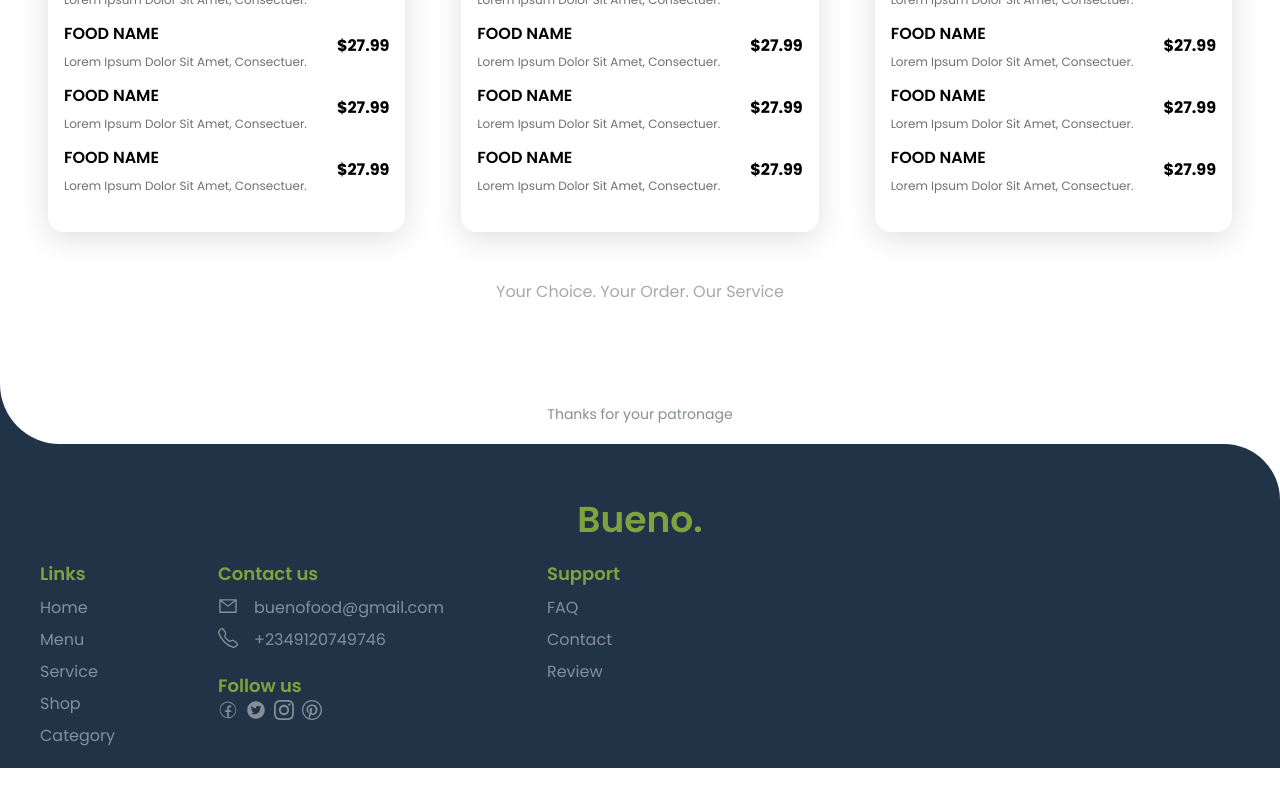
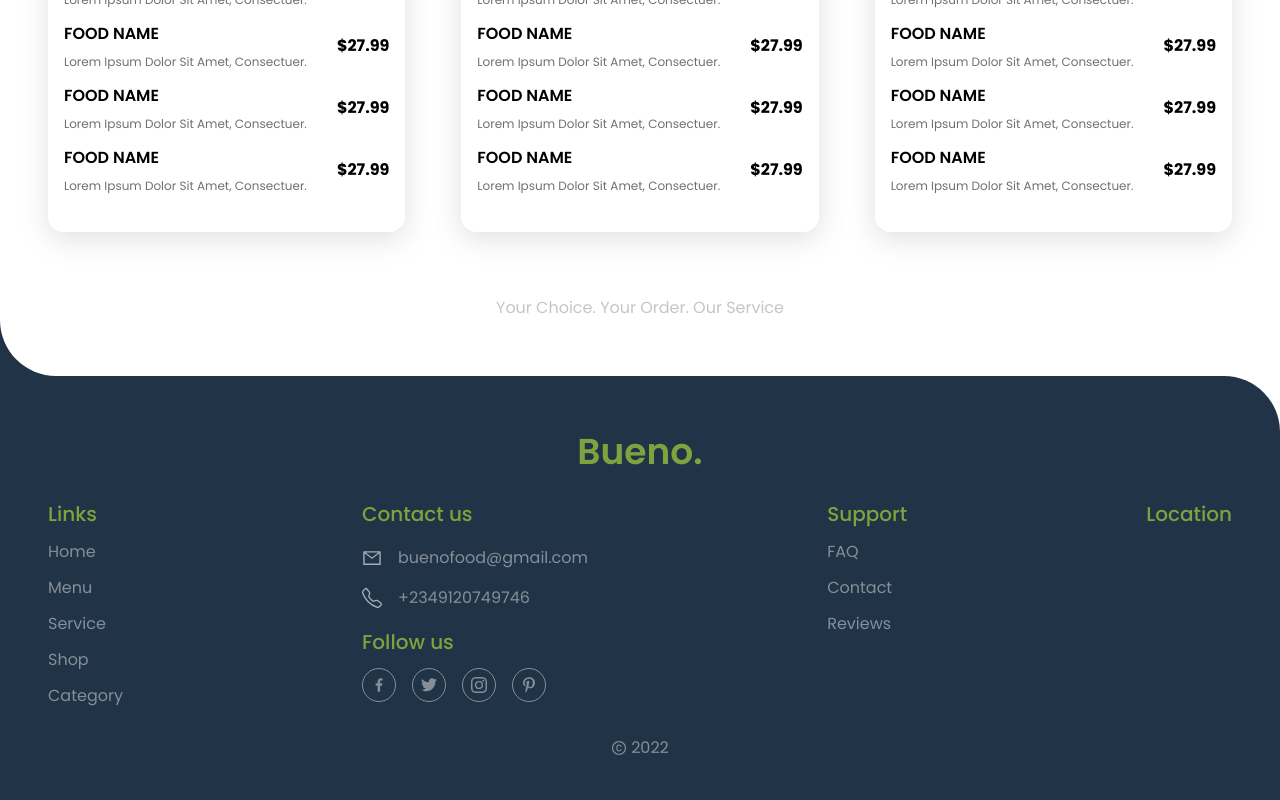
Before and after one commit to akinlope/Bueno, a React (Create React App) app: page /menu in a window 1280 px wide. Shown: the part 1614-2414 px from the top of the page. Before the commit the page ends 2382 px from the top, so only its background shows below. Built offline with nearby package versions, Linux system fonts and the light colour scheme; the HTML template or start-up script is replaced by a standard one.

Commit message:
Finished modifying home components

```diff
--- /dev/null
+++ b/src/Components/BottomText.jsx
@@ -0,0 +1,9 @@
+const BottomText = ({ text }) => {
+  return (
+    <div className="text-center mt-16">
+      <p className="capitalize text-priBrown opacity-40">{text}</p>
+    </div>
+  );
+};
+
+export default BottomText;
--- a/src/Components/CardNormal.jsx
+++ b/src/Components/CardNormal.jsx
@@ -1,5 +1,4 @@
 import { Swiper, SwiperSlide } from "swiper/react";
-import "swiper/css";
 import { BsHeart } from "react-icons/bs";
 import { FaPlus } from "react-icons/fa";
 
--- a/src/Components/Footer.jsx
+++ b/src/Components/Footer.jsx
@@ -1,82 +1,115 @@
-import { AiOutlineMail, AiFillTwitterCircle } from "react-icons/ai";
-import { BsTelephone } from "react-icons/bs";
-import { CiFacebook } from "react-icons/ci";
-// import { TiSocialTwitterCircular } from "react-icons/ti";
-import { SiInstagram } from "react-icons/si";
-import { ImPinterest2 } from "react-icons/im";
+import { AiOutlineCopyrightCircle, AiOutlineMail } from "react-icons/ai";
+import { BsInstagram, BsTelephone } from "react-icons/bs";
+import { FaPinterestP } from "react-icons/fa";
+import { GrFacebookOption, GrTwitter } from "react-icons/gr";
+import { Link } from "react-router-dom";
 // import { Wrapper, Status } from "@googlemaps/react-wrapper";
 
 const Footer = () => {
   return (
-    <div className="bg-pureWhite">
-      <div className="mt-20 bg-pureBlue">
-        <div className="flex justify-center pt-5 pb-5 bg-pureWhite rounded-bl-full">
-          <p className="text-sm text-priGray ">Thanks for your patronage</p>
-        </div>
-        <div className="bg-pureWhite h-20"></div>
-        <div className="bg-pureBlue rounded-tr-full h-14 z-20 -mt-20"></div>
+    <div className="w-full">
+      <div className="bg-pureBlue">
+        <div className="rounded-bl-full bg-pureWhite h-14"></div>
+      </div>
+      <div className="bg-pureBlue rounded-tr-full h-14"></div>
 
-        <div className=" bg-pureBlue">
-          <div className=" flex justify-center">
-            <p className=" text-4xl text-priGreen font-semibold">Bueno.</p>
+      <div className=" bg-pureBlue pb-10">
+        <p className=" text-4xl text-center text-priGreen font-semibold">
+          Bueno.
+        </p>
+
+        <div className="flex justify-between px-12 p-7">
+          <div className="">
+            <p className="text-xl text-priGreen font-medium mb-3">Links</p>
+            <div className="space-y-3">
+              <li className="list-none text-priGray">
+                <Link to={"/"}>Home</Link>{" "}
+              </li>
+              <li className="list-none text-priGray">
+                <Link to={"/menu"}>Menu</Link>{" "}
+              </li>
+              <li className="list-none text-priGray">
+                <Link to={"/service"}>Service</Link>{" "}
+              </li>
+              <li className="list-none text-priGray">
+                <Link to={"/shop"}>Shop</Link>{" "}
+              </li>
+              <li className="list-none text-priGray">
+                <Link to={"/category"}>Category</Link>{" "}
+              </li>
+            </div>
           </div>
 
-          <div className=" w-1/2 flex justify-between p-5">
-            <div className=" pl-5">
-              <p className=" text-lg text-priGreen font-semibold">Links</p>
-              <div>
-                <p className=" text-priGray mt-2">Home</p>
-                <p className=" text-priGray mt-2">Menu</p>
-                <p className=" text-priGray mt-2">Service</p>
-                <p className=" text-priGray mt-2">Shop</p>
-                <p className=" text-priGray mt-2">Category</p>
+          <div className="">
+            <p className="text-xl text-priGreen font-medium mb-3">Contact us</p>
+            <div className="space-y-1">
+              <div className="flex items-center">
+                <AiOutlineMail className="text-4xl pr-4 text-pureWhite opacity-60" />
+                <p className="text-priGray">buenofood@gmail.com</p>
+              </div>
+              <div className="flex items-center">
+                <BsTelephone className="text-4xl pr-4 text-pureWhite opacity-60" />
+                <p className="text-priGray">+2349120749746</p>
               </div>
             </div>
-            <div>
-              <p className=" text-lg text-priGreen font-semibold">Contact us</p>
-              <div className=" flex justify-between mt-2">
-                <div className=" flex">
-                  <div className=" text-xl pr-4 text-priGray">
-                    <AiOutlineMail />
-                  </div>
-                  <p className=" text-priGray">buenofood@gmail.com</p>
+            <div className="mt-3">
+              <p className="text-xl text-priGreen font-medium mb-3">
+                Follow us
+              </p>
+              <div className=" flex items-center text-priGray space-x-4">
+                <div className="rounded-full border border-priGray p-2">
+                  <a href="https://web.facebook.com/">
+                    <GrFacebookOption className=" text-md cursor-pointer" />
+                  </a>
                 </div>
-              </div>
-              <div className=" flex justify-between mt-2">
-                <div className=" flex">
-                  <div className=" text-xl pr-4 text-priGray">
-                    <BsTelephone />
-                  </div>
-                  <p className=" text-priGray">+2349120749746</p>
+                <div className="rounded-full border border-priGray p-2">
+                  <a href="https://twitter.com/">
+                    <GrTwitter className=" text-md cursor-pointer" />
+                  </a>
                 </div>
-              </div>
-
-              <div className=" mt-5">
-                <p className=" text-lg text-priGreen font-semibold">
-                  Follow us
-                </p>
-                <div className=" flex text-priGray">
-                  <CiFacebook className=" text-xl mr-2 cursor-pointer"/>
-                  <AiFillTwitterCircle className="text-xl mr-2 cursor-pointer"/>
-                  <SiInstagram className="text-xl mr-2 cursor-pointer"/>
-                  <ImPinterest2 className="text-xl mr-2 cursor-pointer"/>
+                <div className="rounded-full border border-priGray p-2">
+                  <a href="https://instagram.com/">
+                    <BsInstagram className=" text-md cursor-pointer" />
+                  </a>
+                </div>
+                <div className="rounded-full border border-priGray p-2">
+                  <a href="https://pinterest.com/">
+                    <FaPinterestP className=" text-md cursor-pointer" />
+                  </a>
                 </div>
               </div>
             </div>
+          </div>
 
-            <div>
-                <p className=" text-lg text-priGreen font-semibold">Support</p>
-                <div>
-                    <p className=" text-priGray mt-2">FAQ</p>
-                    <p className=" text-priGray mt-2">Contact</p>
-                    <p className=" text-priGray mt-2">Review</p>
-                </div>
+          <div className="">
+            <p className="text-xl text-priGreen font-medium mb-3">Support</p>
+            <div className="space-y-3">
+              <li className="list-none">
+                <Link to={"/faq"} className="text-priGray">
+                  FAQ
+                </Link>{" "}
+              </li>
+              <li className="list-none">
+                <Link to={"/contact"} className="text-priGray">
+                  Contact
+                </Link>{" "}
+              </li>
+              <li className="list-none">
+                <Link to={"/reviews"} className="text-priGray">
+                  Reviews
+                </Link>{" "}
+              </li>
             </div>
           </div>
-          <div>
 
+          <div className="">
+            <p className="text-xl text-priGreen font-medium mb-3">Location</p>
+            <div className="w-20"></div>
           </div>
         </div>
+        <p className="text-priGray text-md text-center flex items-center justify-center">
+          <AiOutlineCopyrightCircle className="mr-1" /> 2022
+        </p>
       </div>
     </div>
   );
--- a/src/Components/Recommends.jsx
+++ b/src/Components/Recommends.jsx
@@ -8,11 +8,11 @@ const Recommends = ({ recArr }) => {
       {recArr.map(({ id, pic, group, title, description, price }) => {
         return (
           <SwiperSlide key={id}>
-            <div className="rounded-xl h-56 shadow-3xl mb-4 mt-5 relative flex items-center justify-center">
+            <div className="rounded-3xl h-56 shadow-3xl mb-4 mt-5 relative flex items-center justify-center">
               <div className="mr-10 w-24 h-24 bg-danger rounded-full overflow-hidden">
                 <img src={pic} alt={pic} className="w-24 h-24 object-cover" />
               </div>
-              <div className="">
+              <div className="w-72">
                 <div className="flex items-center justify-between">
                   <p className="text-priGray text-md font-semibold opacity-40 uppercase">
                     {group}
@@ -26,7 +26,7 @@ const Recommends = ({ recArr }) => {
                 <p className="text-priBlack font-bold text-3xl">
                   ${price.toFixed(2)}
                 </p>
-                <div className="cursor-pointer absolute p-3 rounded-full shadow-3xl bottom-5 right-5">
+                <div className="cursor-pointer absolute p-3 rounded-full shadow-3xl bottom-5 right-8">
                   <FaPlus className="text-priGreen" />
                 </div>
               </div>
--- a/src/Pages/Home.jsx
+++ b/src/Pages/Home.jsx
@@ -25,6 +25,8 @@ import peoArr from "../Temp/peoples";
 import Review from "../Components/Review";
 import revArr from "../Temp/Review";
 import { Link } from "react-router-dom";
+import "swiper/css";
+import BottomText from "../Components/BottomText";
 
 const Home = ({ setLink }) => {
   // to set active link
@@ -157,19 +159,23 @@ const Home = ({ setLink }) => {
 
       {/* Chief special  */}
       <div className=" mt-20">
-        <p className="text-priGreen font-medium text-md md:text-lg">Chef's special</p>
-        <div className="mt-5 p-0">
-          <CardNormal chefArr={chefArr} />
-        </div>
+        <p className="text-priGreen font-medium text-md md:text-lg mb-5">
+          Chef's special
+        </p>
+        <CardNormal chefArr={chefArr} />
       </div>
 
       {/* Best deal  */}
       <div className=" mt-10">
         <div className="flex items-center justify-between">
-          <p className="text-priGreen font-medium text-md md:text-lg">Best Deals</p>
-          <Link to={'/best-deals'} className="text-danger font-medium ">see all</Link>
+          <p className="text-priGreen font-medium text-md md:text-lg">
+            Best Deals
+          </p>
+          <Link to={"/best-deals"} className="text-danger font-medium ">
+            see all
+          </Link>
         </div>
-        <Bestdeals bestArr={bestD} occasion={'bestDeal'} />
+        <Bestdeals bestArr={bestD} occasion={"bestDeal"} />
       </div>
 
       {/* Explore categories  */}
@@ -178,7 +184,9 @@ const Home = ({ setLink }) => {
           <p className="text-priGreen font-medium text-md md:text-lg">
             Explore Categories
           </p>
-          <Link to={'/categories'} className="text-danger font-medium ">see all</Link>
+          <Link to={"/categories"} className="text-danger font-medium ">
+            see all
+          </Link>
         </div>
         <Explore expArr={expArr} />
       </div>
@@ -186,38 +194,53 @@ const Home = ({ setLink }) => {
       {/* Holiday special */}
       <div className=" mt-10">
         <div className="flex items-center justify-between">
-          <p className="text-priGreen font-medium text-md md:text-lg">Holiday special</p>
-          <Link to={'/holiday-special'} className="text-danger font-medium ">see all</Link>
+          <p className="text-priGreen font-medium text-md md:text-lg">
+            Holiday special
+          </p>
+          <Link to={"/holiday-special"} className="text-danger font-medium ">
+            see all
+          </Link>
         </div>
-        <Bestdeals bestArr={bestD} occasion={'holiday'} />
+        <Bestdeals bestArr={bestD} occasion={"holiday"} />
       </div>
 
       {/* Recommends */}
       <div className="mt-10 recommend">
         <div className="flex items-center justify-between">
-          <p className="text-priGreen font-medium text-lg">Recommends</p>
-          <Link to={'/recommends'} className="text-danger font-medium ">see all</Link>
+          <p className="text-priGreen font-medium text-md md:text-lg">
+            Recommends
+          </p>
+          <Link to={"/recommends"} className="text-danger font-medium ">
+            see all
+          </Link>
         </div>
         <Recommends recArr={recArr} />
       </div>
 
       {/* Peoples choice */}
       <div className="mt-10">
-        <div className="flex items-center justify-between">
-          <p className="text-priGreen font-medium text-lg">People's choice</p>
-          <p className="text-danger font-medium">see all</p>
-        </div>
+        <p className="text-priGreen font-medium text-md md:text-lg mb-5">
+          People's choice
+        </p>
         <CardNormal chefArr={peoArr} />
       </div>
 
       {/* Review */}
       <div className="mt-10 review">
         <div className="flex items-center justify-between">
-          <p className="text-priGreen font-medium text-lg"> Reviews</p>
-          <p className="text-danger font-medium">see all</p>
+          <p className="text-priGreen font-medium text-md md:text-lg">
+            {" "}
+            Reviews
+          </p>
+          <Link to={"/reviews"} className="text-danger font-medium ">
+            see all
+          </Link>
         </div>
         <Review revArr={revArr} />
       </div>
+
+      {/* bottom text  */}
+      <BottomText text={"thanks for your patronage"} />
     </div>
   );
 };
--- a/src/Pages/Menu.jsx
+++ b/src/Pages/Menu.jsx
@@ -5,6 +5,7 @@ import Menus from "../Components/Menus";
 import { motion } from "framer-motion";
 import { fadeInSpring, fadeInUpDown } from "../variants";
 import { useEffect } from "react";
+import BottomText from "../Components/BottomText";
 
 const plateArr = [
   {
@@ -82,11 +83,7 @@ const Menu = ({ setLink }) => {
       <Menus />
 
       {/* bottom text  */}
-      <div className="text-center mb-12">
-        <p className="capitalize text-priBrown opacity-60">
-          your choice. your order. our service
-        </p>
-      </div>
+      <BottomText text={"your choice. your order. our service"} />
     </div>
   );
 };
```
Also changed, not shown: src/Components/Review.jsx (+11 -2 lines), src/Temp/Review.js (+19 -7 lines). Lines whose indentation alone changed are shown as unchanged.
